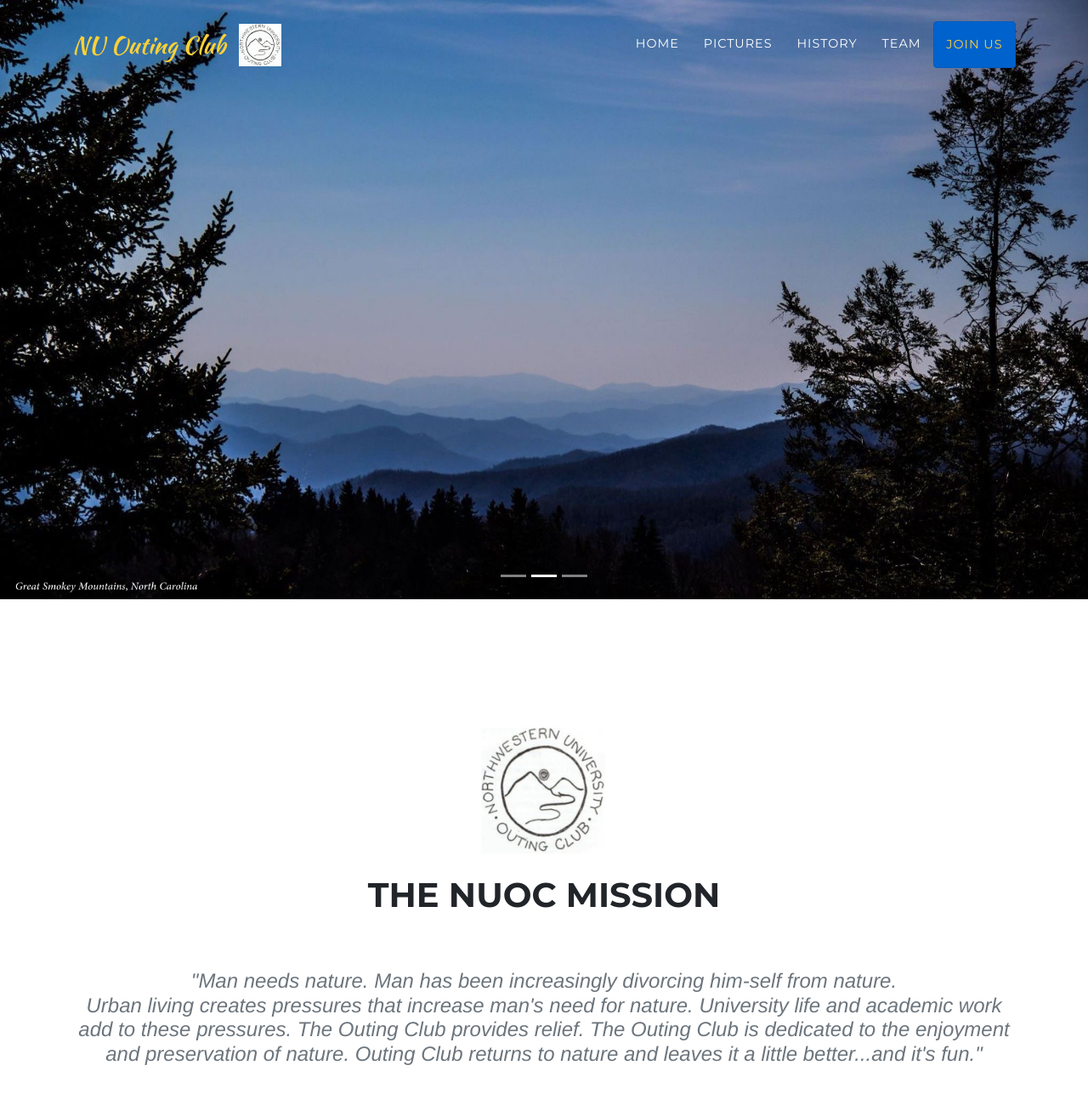
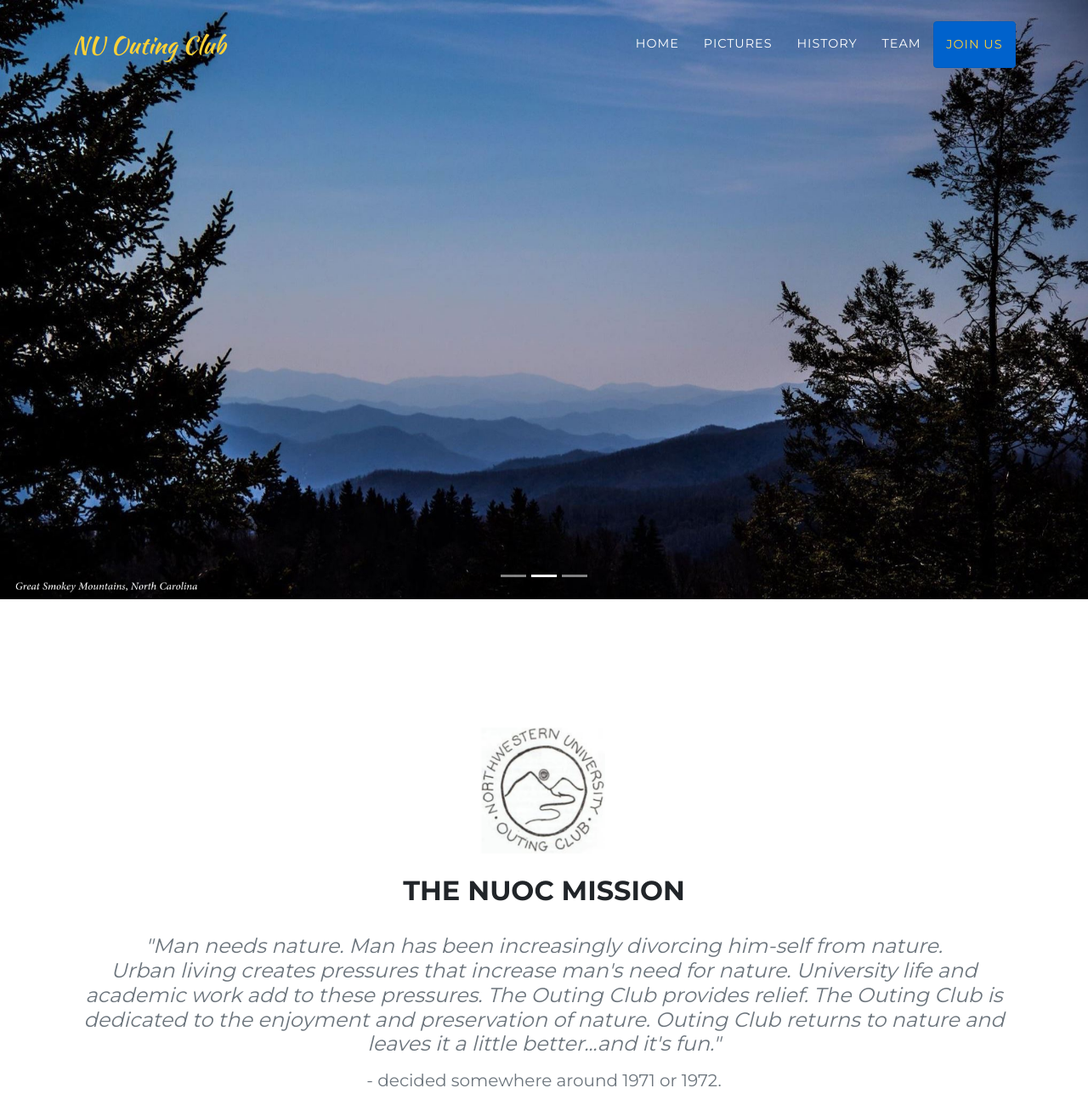
Before and after one commit to nuoutdoors/nuoutdoors.github.com, a website: page index.html in a window 1280 px wide. Shown: the top 1300 px of the page at 85% size. Drawn offline with nearby package versions, Linux system fonts and the light colour scheme; a web font is replaced by a local one.

Commit message:
Update index.html

```diff
--- a/index.html
+++ b/index.html
@@ -34,7 +34,7 @@
     <nav class="navbar navbar-expand-lg navbar-dark fixed-top" id="mainNav">
       <div class="container">
         <a class="navbar-brand js-scroll-trigger" href="#page-top">NU Outing Club</a>
-        <img src="img/logos/nuoc_logo.png" width="50" height="50" alt="">
+        <!-- <img id="logo" src="img/logos/nuoc_logo.png" width="50" height="50" alt=""> -->
         <button class="navbar-toggler navbar-toggler-right" type="button" data-toggle="collapse" data-target="#navbarResponsive" aria-controls="navbarResponsive" aria-expanded="false" aria-label="Toggle navigation">
           Menu
           <i class="fa fa-bars"></i>
@@ -92,9 +92,9 @@
           <div class="col-lg-12 text-center">
             <img src="img/logos/nuoc_logo.png" width="150" height="150" alt="">
             <br> <br>
-            <h2 class="section-heading text-uppercase" style="font:4em !important">The NUOC Mission</h2>
-            <br><br>
-            <blockquote><h3 style="font-size: 1.5em !important" class="section-subheading text-muted"><em>"Man needs nature. Man has been increasingly divorcing him-self from nature.  <br> Urban living creates pressures that increase man's need for nature. University life and academic work add to these pressures. The Outing Club provides relief. The Outing Club is dedicated to the enjoyment and preservation of nature. Outing Club returns to nature and leaves it a little better...and it's fun."</em></h3></blockquote>
+            <h2 id="mission" class="text-uppercase" style="font:4em !important; font-weight: 700 !important">The NUOC Mission</h2>
+            <br>
+            <blockquote><h3 style="font-size: 1.5em !important; font-weight:400 !important" class=" text-muted"><em>"Man needs nature. Man has been increasingly divorcing him-self from nature.  <br> Urban living creates pressures that increase man's need for nature. University life and academic work add to these pressures. The Outing Club provides relief. The Outing Club is dedicated to the enjoyment and preservation of nature. Outing Club returns to nature and leaves it a little better...and it's fun."</em></h3></blockquote>
             <h5 class="text-muted" style="font-weight:400">- decided somewhere around 1971 or 1972.</h5>
           </div>
         </div>
```
